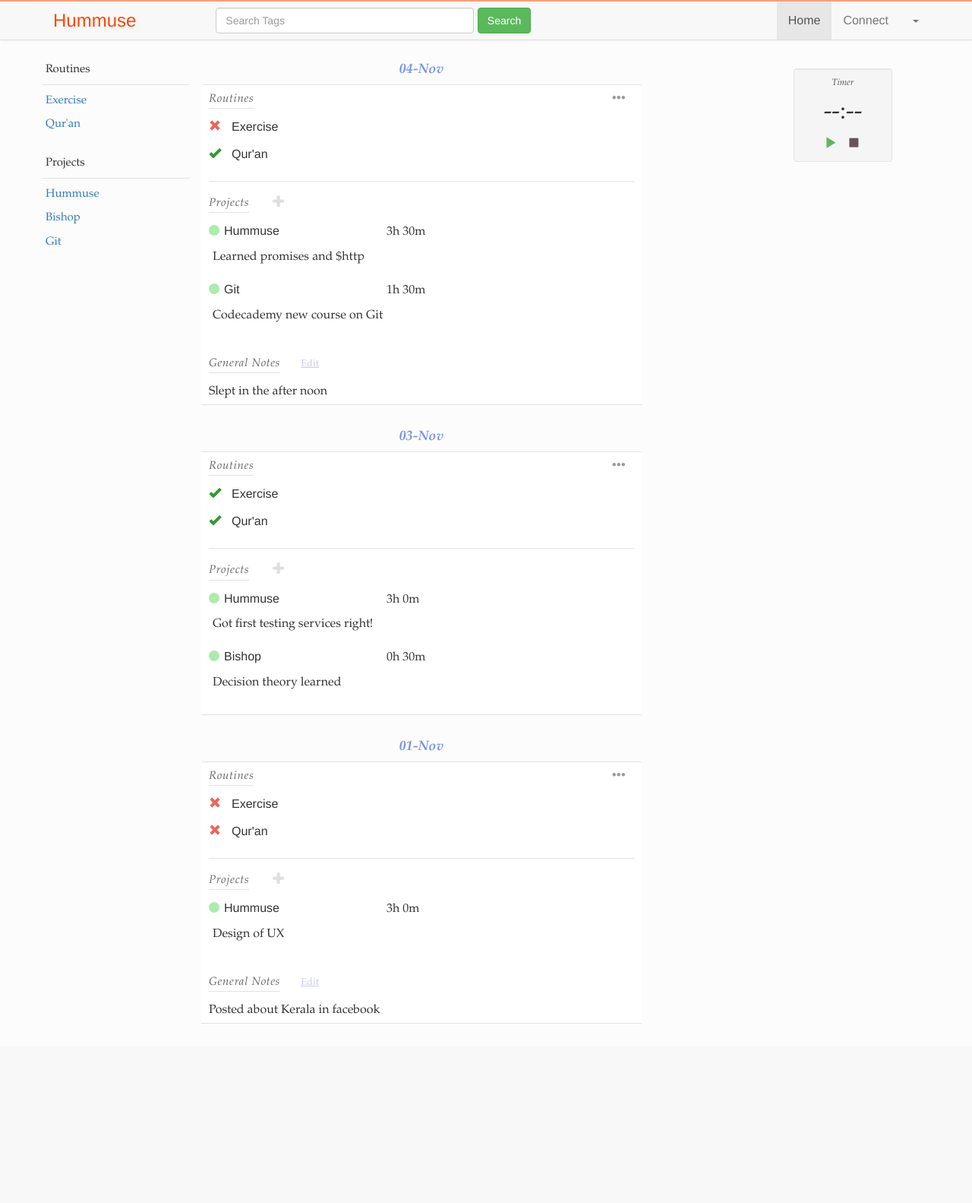
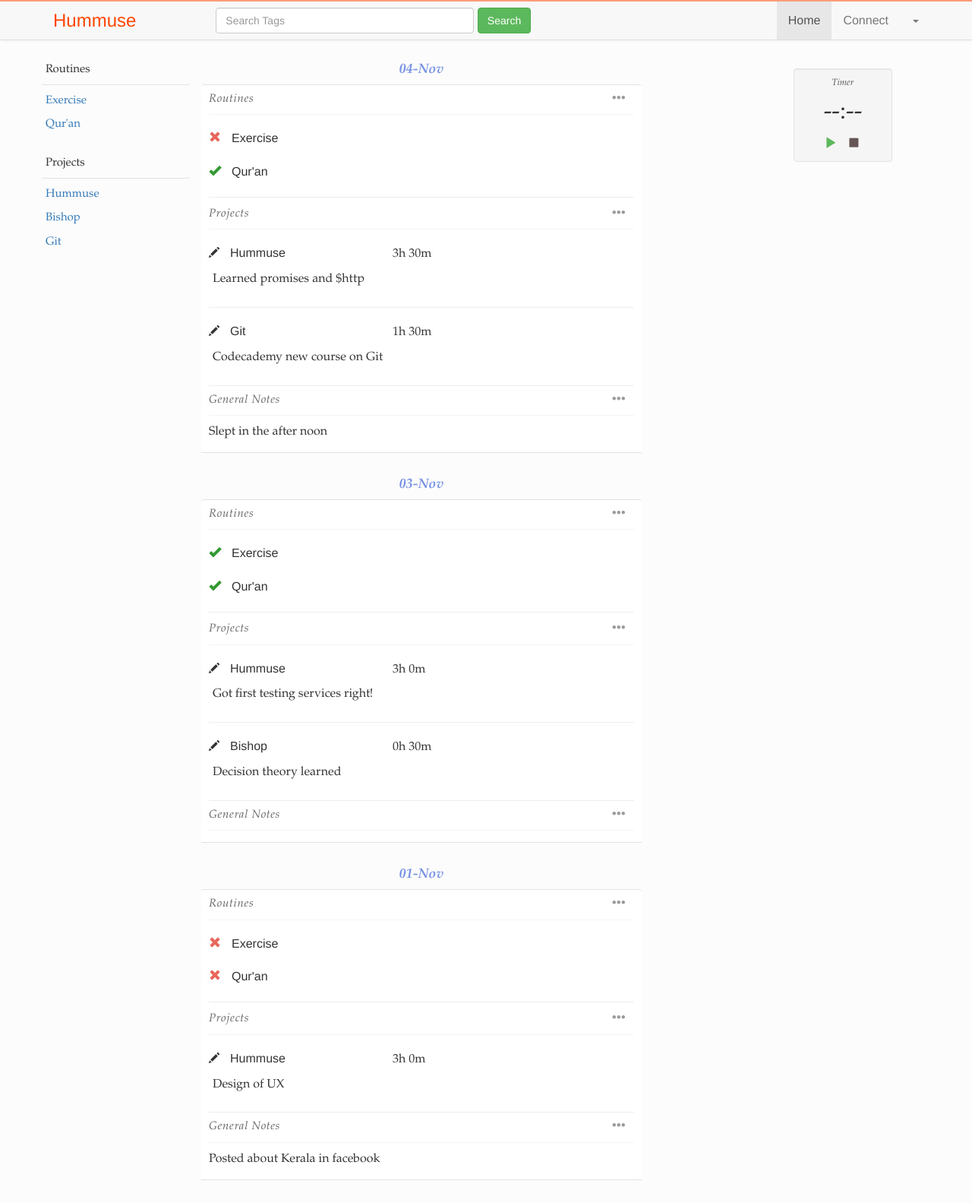
Before and after one commit to bnjasim/angular-hummuse, a Python web app: template templates/home.html in a window 1280 px wide. Shown: the whole page at 76% size. Before the commit the page ends 1347 px from the top, so only its background shows below. Run offline with Jinja, Linux system fonts and the light colour scheme; the template is opened without the code that fills it, so the values that code supplies are empty.

Commit message:
Edit Individual Projects separately.
No submit buuton/angular-rte yet!

```diff
--- a/static/css/mainstyle.css
+++ b/static/css/mainstyle.css
@@ -458,7 +458,7 @@
   border-bottom: 1px solid #fff;
   border-left: 1px solid #fff;
   border-right: 1px solid #fff;*/
-  border-radius: 2px;
+  border-radius: 4px;
   padding: 5px 10px;
   background-color: white;
   border-top: 1px solid #e2e2e2;
@@ -495,29 +495,13 @@
 .daily-box-header {
   margin-bottom: 5px;
   margin-top: 2px;
+  border-bottom: 1px solid rgba(200,200,200,0.2);
 }
-.daily-box-header-extras {
-  display: inline-block;
 
-  margin-left: 10px;
-}
-.daily-box-header-extras a {
-  display: inline-block;
-  width: 50px;
-  text-align: center;
-}
 .daily-box-edit {
   font-family: Helvetica, "Open Sans" Arial, Verdana, sans-serif;
   font-size: 13px;
   color: rgba(200,200,240,0.95);
-}
-
-.daily-box-header-extras .glyphicon {
-    color: rgba(200,200,200,0.6);
-    padding: 2px;
-}
-.daily-box-header-extras .glyphicon:hover {
-  color: rgba(200,200,200,1);
 }
 
 .daily-box-title {
@@ -528,14 +512,14 @@
   text-transform: capitalize;
   letter-spacing: .7px;
   line-height: 1.5;
-  border-bottom: 1px solid #e2e2e2;
+/*  border-bottom: 1px solid #e2e2e2;*/
   margin-bottom: 8px;
   font-style: italic;
   font-weight: 500;
 }
 
 .projects-box {
-  margin-top: 15px;
+  margin-top: 10px;
   padding-bottom: 5px;
   /* border-bottom: 1px solid #e2e2e2; */
 
@@ -544,7 +528,11 @@
 
 
 .general-box {
-  margin-top: 15px;
+  margin-top: 0px;
+}
+
+.general-single {
+	margin: 10px 0px;
 }
 
 .routine-name {
@@ -572,14 +560,13 @@
 }
 
 .routines-box {
-  padding-bottom: 10px;
-  border-bottom: 1px solid #e2e2e2;
-
+  padding-bottom: 20px;
+  border-bottom: 1px solid rgba(200,200,200,0.3);
 }
 
 .routine-single {
-  margin-bottom: 6px;
-  padding-bottom: 6px;
+  margin-top: 20px;
+  padding-bottom: 0px;
 }
 
 .routine-checkbox {
@@ -590,12 +577,13 @@
 }
 
 .project-single {
-  margin-bottom: 10px;
-  padding-bottom: 5px;
+  margin-top: 20px;
+  padding-bottom: 20px;
+  border-bottom: 1px solid rgba(200,200,200,0.3);
 }
 
 .routine-button {
-  margin-top: 6px;
+  margin-top: 20px;
   padding: 5px 10px;
   /*margin-left: 160px;*/
 }
@@ -626,6 +614,16 @@
   top: 1px;
 }
 
+.project-thumbnail-icon {
+	font-size: 14px;
+	display: inline-block;
+	padding-right: 10px;
+}
+
+.project-thumbnail-icon:hover {
+	cursor: pointer;
+}
+
 .project-direction {
   display: inline-block;
 }
@@ -634,7 +632,7 @@
   color: #E34234; /*vermilion*/
 }
 
-.general-note {
+.general-notes {
   width: 100%;
   height: 75px;
 }
@@ -658,7 +656,7 @@
   color: #777;
   opacity: 0.8;
   font-size: 11px;
-  margin-left: -15px;
+  margin-left: -10px;
   margin-right: 7px;
 }
 
--- a/static/js/mainjs.js
+++ b/static/js/mainjs.js
@@ -189,6 +189,7 @@
 })
 // A controller to tap into the scope of ng-repeat over projects
 .controller('projectController', function($scope) {
+	// manage the hours of work
 	$scope.mytime = new Date();
 	var h = $scope.p.hours;
 	var hrs = Math.floor(h);
@@ -200,6 +201,13 @@
 	$scope.$watch('mytime', function() {
 		$scope.p.hours = $scope.mytime.getHours() + $scope.mytime.getMinutes()/60;
 	})
+
+	// manage edit/focus
+	$scope.edit_this_project = false;
+	$scope.editThisProject = function(val) {
+		$scope.edit_this_project = val;
+	}
+
 })
 
 // ng-repeat day in data
@@ -211,23 +219,19 @@
 		scope: true,
     	templateUrl: "static/partials/oneday.html",
     	controller: ['$scope', function($scope) {
+
     		console.log('a new scope created!');
 
+    		// Routines
     		$scope.edit_routines = false;
-
     		$scope.editRoutines = function(val) {
     			$scope.edit_routines = val;
     		}
 
-    		$scope.isFocused = false; // the whole one-day focus
-    		$scope.focusBox = function() {
-    			$scope.isFocused = true;
-    		}
-
-    		$scope.focus_general = false;
-    		$scope.focusGeneral = function() {
-    			$scope.isFocused = true;
-    			$scope.focus_general = true;
+    		// Notes
+    		$scope.edit_notes = false;
+    		$scope.editNotes = function(val) {
+    			$scope.edit_notes = val;
     		}
     		//console.log($scope.day.routines.length);
     		// watching just 'day' doesn't work!
--- a/static/partials/oneday.html
+++ b/static/partials/oneday.html
@@ -49,18 +49,33 @@
   			<button ng-show="edit_routines" ng-click="editRoutines(false)" type="button" class="btn btn-success routine-button">Done</button>
 		</div>
 
-<!-- Projects -->
-		<div class='projects-box' ng-hide="!anyProjectPresent && !isFocused">
+		<!-- Projects -->
+		<div class='projects-box'>
 			<div class="daily-box-header">
 				<div class="daily-box-title">Projects</div>
-				<div class="daily-box-header-extras">
-					<a><div class="glyphicon glyphicon-plus"></div></a>
+
+				<div class="ellipsis-right" uib-dropdown uib-dropdown-toggle>
+					<div class="glyphicon glyphicon-option-horizontal"></div></a>
+
+					<ul class="uib-dropdown-menu pull-right" aria-labelledby="edit-dropdown">
+				      <li>
+				        <a ng-click="editProjects(true)">
+				          <div class="glyphicon glyphicon-edit dropdown-icon"></div>
+				          Edit Projects
+				        </a>
+				      </li>
+				      <li><a ng-click="">
+				        <div class="glyphicon glyphicon-plus dropdown-icon"></div>
+				        Add A New Project
+				      </a></li>
+      				</ul>
+
 				</div>
 			</div>
 
 			<div ng-repeat="p in day.projects" ng-controller="projectController">
 
-				<div class="project-single"  ng-show="isFocused">
+				<div class="project-single"  ng-show="edit_this_project">
   					<div class="project-circular-thumbnail"></div>
   					<div class="project-name my-font-heading">{{p.name}}
   					<div class="project-direction">(hours,minutes)</div>
@@ -73,8 +88,30 @@
 
   				</div>
 
-  				<div class="project-single" ng-hide="isFocused">
-  					<div class="project-circular-thumbnail"></div>
+  				<div class="project-single" ng-hide="edit_this_project">
+
+  					<div class="project-thumbnail-icon" uib-dropdown uib-dropdown-toggle>
+  					  <div class="glyphicon glyphicon-pencil"></div>
+
+  					  <ul class="uib-dropdown-menu" aria-labelledby="edit-project-dropdown">
+					      <li>
+					        <a ng-click="editThisProject(true)">
+					          <div class="glyphicon glyphicon-edit dropdown-icon"></div>
+					          Edit Work
+					        </a>
+					      </li>
+					      <li><a ng-click="">
+					        <div class="glyphicon glyphicon-trash dropdown-icon"></div>
+					        Delete Work
+					      </a></li>
+      				  </ul>
+
+  					</div>
+
+
+
+
+
   					<div class="project-name my-font-heading">{{p.name}}</div>
   					<div class="project-hours">{{p.hours | hoursminutes}}</div>
 
@@ -83,22 +120,32 @@
   			</div>
 		</div>
 
-<!-- General Notes -->
-		<div class='general-box' ng-hide="!generalNotePresent && !isFocused">
+		<!-- General Notes -->
+		<div class='general-box'>
 			<div class="daily-box-header">
 				<div class="daily-box-title">general notes</div>
-				<div class="daily-box-header-extras" ng-hide="isFocused">
-					<a ng-click="focusGeneral()" class="daily-box-edit"><u>Edit</u></a>
+
+				<div class="ellipsis-right" uib-dropdown uib-dropdown-toggle>
+					<div class="glyphicon glyphicon-option-horizontal"></div></a>
+
+					<ul class="uib-dropdown-menu pull-right" aria-labelledby="edit-dropdown">
+				      <li>
+				        <a ng-click="editNotes(true)">
+				        <div class="glyphicon glyphicon-edit dropdown-icon"></div>Edit Notes</a>
+				      </li>
+      				</ul>
+
 				</div>
+
 			</div>
 
-			<div ng-show="isFocused">
-				<textarea class="general-note" ng-model="day.general" hummuse-focus="focus_general"></textarea>
-				<button ng-click="saveData()" type="button" class="btn btn-primary">Save</button>
+			<div ng-show="edit_notes" class="general-single">
+				<textarea class="general-notes" ng-model="day.general" hummuse-focus="focus_general"></textarea>
+				<button ng-click="editNotes(false)" type="button" class="btn btn-primary">Save</button>
 				<!--<button ng-click="cancelGeneral()" type="button" class="btn btn-default">Cancel</button> no cancel for the time being-->
 			</div>
 
-			<div ng-hide="isFocused">{{day.general}}</div>
+			<div ng-hide="edit_notes" class="general-single">{{day.general}}</div>
 		</div>
 	</div>
 
```
Also changed, not shown: Snapshot.JPG (added).
